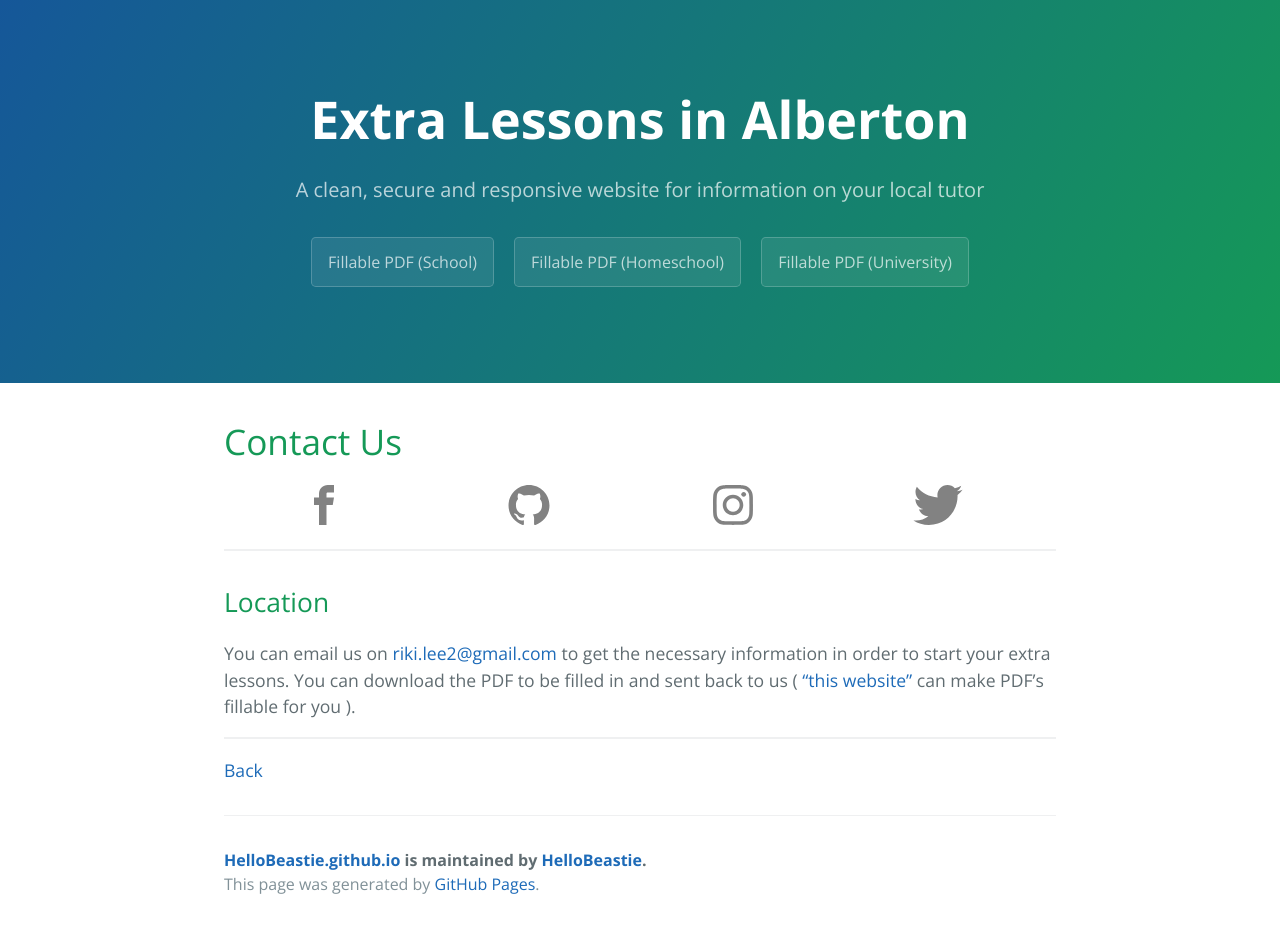
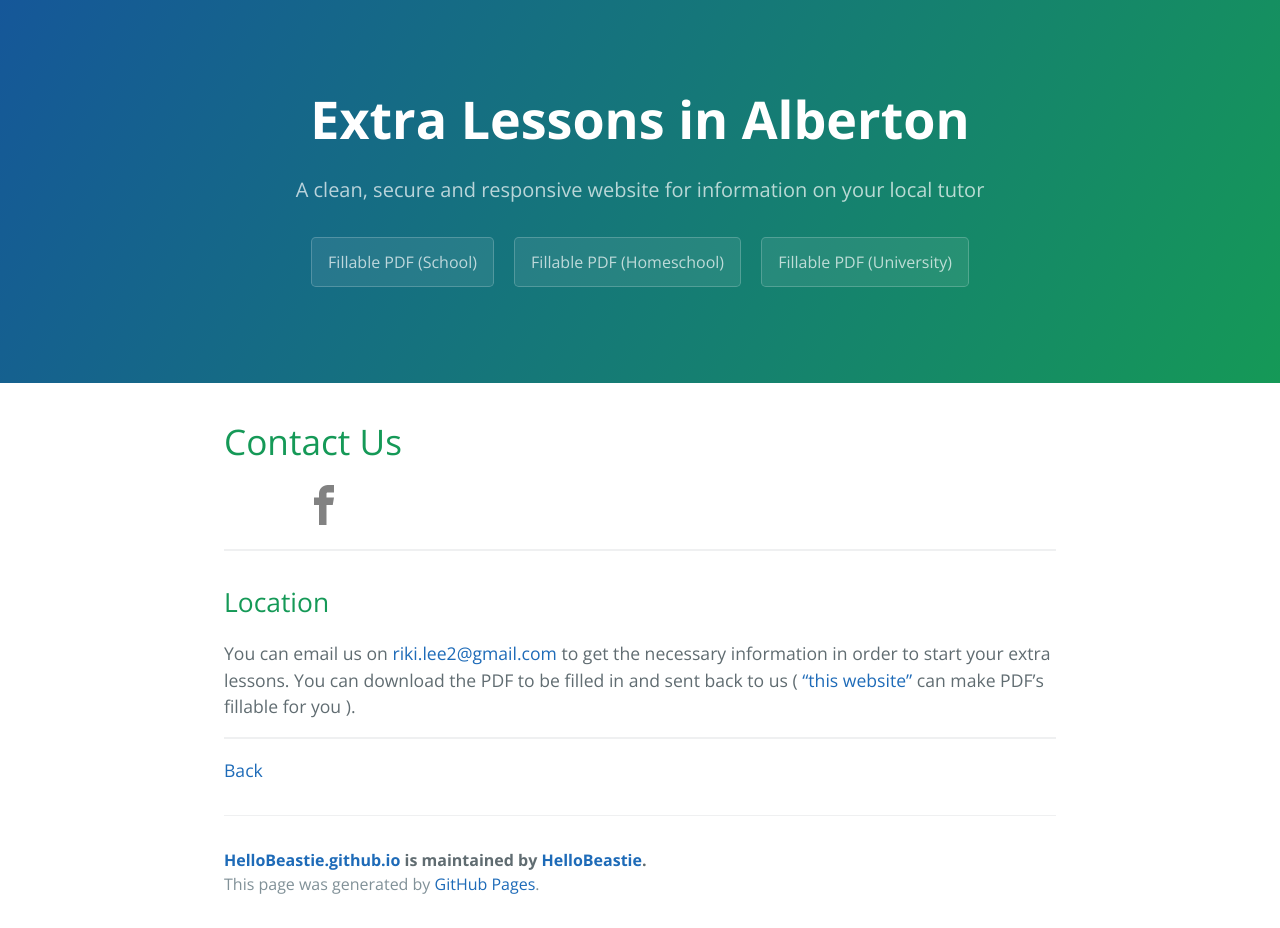
Before and after one commit to HelloBeastie/HelloBeastie.github.io, a Jekyll site: the page built from contact-us.md, in a window 1280 px wide. Built offline with Jekyll 4.4.1, drawn with Linux system fonts in a browser that asks for light colours; our own code applies the rules of GitHub Pages for plain Markdown files.

Commit message:
Adjusted service page and included proper links and took away git etc stuff

```diff
--- a/contact-us.md
+++ b/contact-us.md
@@ -4,10 +4,12 @@ layout: default
 
 # [](#Contact Us)Contact Us
 
-<a href="https://www.facebook.com/"> <img src="https://cdn.rawgit.com/HelloBeastie/HelloBeastie.github.io/master/_includes/facebook_g.svg"  width="200" height="40"> </a>
-<a href="https://github.com/HelloBeastie"> <img src="https://cdn.rawgit.com/HelloBeastie/HelloBeastie.github.io/master/_includes/github_g.svg"  width="200" height="40"> </a>
-<a href="https://www.instagram.com/tikketikke/"> <img src="https://cdn.rawgit.com/HelloBeastie/HelloBeastie.github.io/master/_includes/instagram_g.svg"  width="200" height="40"> </a>
-<a href="https://twitter.com/rikileehartwell"> <img src="https://cdn.rawgit.com/HelloBeastie/HelloBeastie.github.io/master/_includes/twitter_g.svg"  width="200" height="40"> </a>
+<a href="https://www.facebook.com/Extra-Lessons-1542562155783455/"> <img src="https://cdn.rawgit.com/HelloBeastie/HelloBeastie.github.io/master/_includes/facebook_g.svg"  width="200" height="40"> </a>
+{::comment}
+<a href="https://github.com"> <img src="https://cdn.rawgit.com/HelloBeastie/HelloBeastie.github.io/master/_includes/github_g.svg"  width="200" height="40"> </a>
+<a href="https://www.instagram.com"> <img src="https://cdn.rawgit.com/HelloBeastie/HelloBeastie.github.io/master/_includes/instagram_g.svg"  width="200" height="40"> </a>
+<a href="https://twitter.com"> <img src="https://cdn.rawgit.com/HelloBeastie/HelloBeastie.github.io/master/_includes/twitter_g.svg"  width="200" height="40"> </a>
+{:/comment}
 
 * * *
 ## [](#Location)Location
```
Also changed, not shown: services.md (+2 -0 lines).
